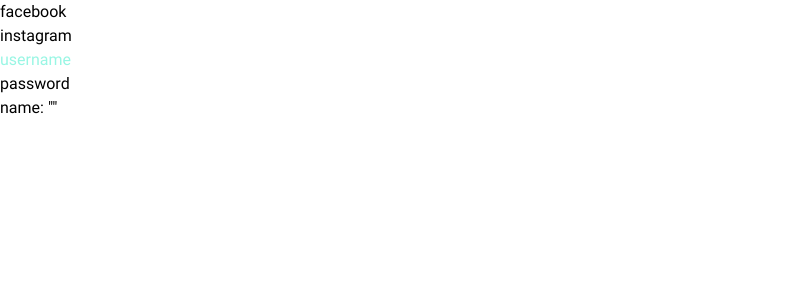
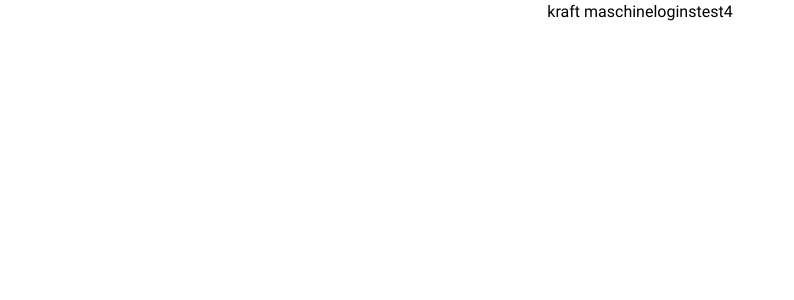
Before and after one commit to foofel/kraftmaschine-cordova, a Vue app: page / in a window 1280 px wide. Shown: the top 300 px of the page, without its empty margins (0-794 px from the left). Built offline with nearby package versions, Linux system fonts and the light colour scheme; what vue-js-toggle-button, vue-page-stack would draw is missing.

Commit message:
upgraded typescript and dependencys, removed https dev server for now

```diff
--- a/src/components/startup/StartUp.vue
+++ b/src/components/startup/StartUp.vue
@@ -1,12 +1,32 @@
 <template>
-    <div class="maximize" id="startup">
-        <div>facebook</div>
+    <div class="h-screen w-screen flex justify-center" id="startup">
+        <!--div>facebook</div>
 		<div>instagram</div>
 		<div>
 			<div class="text-teal-200">username</div>
 			<div>password</div>
 		</div>
-		<div>name: "{{userName}}"</div>
+		<div>name: "{{userName}}"</div-->
+        <div id="header" class="">
+            kraft maschine
+        </div>
+        <div id="logins" class="">
+            logins
+        </div>
+        <div class=""></div>
+        <!--div class="grid grid-cols-1 gap-4">
+            <div class="bg-red-200 text-center">
+                <div class="text-3xl font-light inline-block">kraft</div>
+                <div class="text-2xl font-light inline-block">maschine</div>
+            </div>
+            <div class="bg-red-300 text-center gap-4">
+                <div>2</div>
+            </div>
+            <div class="bg-red-400 text-center">
+                <div>3</div>
+            </div>
+        </div-->
+        test4
     </div>
 </template>
 
@@ -15,7 +35,7 @@
 export default {
     name: "Startup",
     components: {},
-    data() {
+    data: function() {
         return {
             stack: []
         };
--- a/vue.config.js
+++ b/vue.config.js
@@ -36,10 +36,12 @@
     })
   },
   devServer: {
-    https: {
+    /*https: {
+      //key: fs.readFileSync('../../../utility/localhost-ca/localhost.key'),
+      //cert: fs.readFileSync('../../../utility/localhost-ca/localhost.crt'),
       key: fs.readFileSync('../../../utility/localhost-ca/localhost.key'),
       cert: fs.readFileSync('../../../utility/localhost-ca/localhost.crt'),
-    },
+    },*/
     port: 8880
   }
 }
```
Also changed, not shown: package.json (+4 -4 lines), 1 other file (tests, documents, lock files or other folders).
